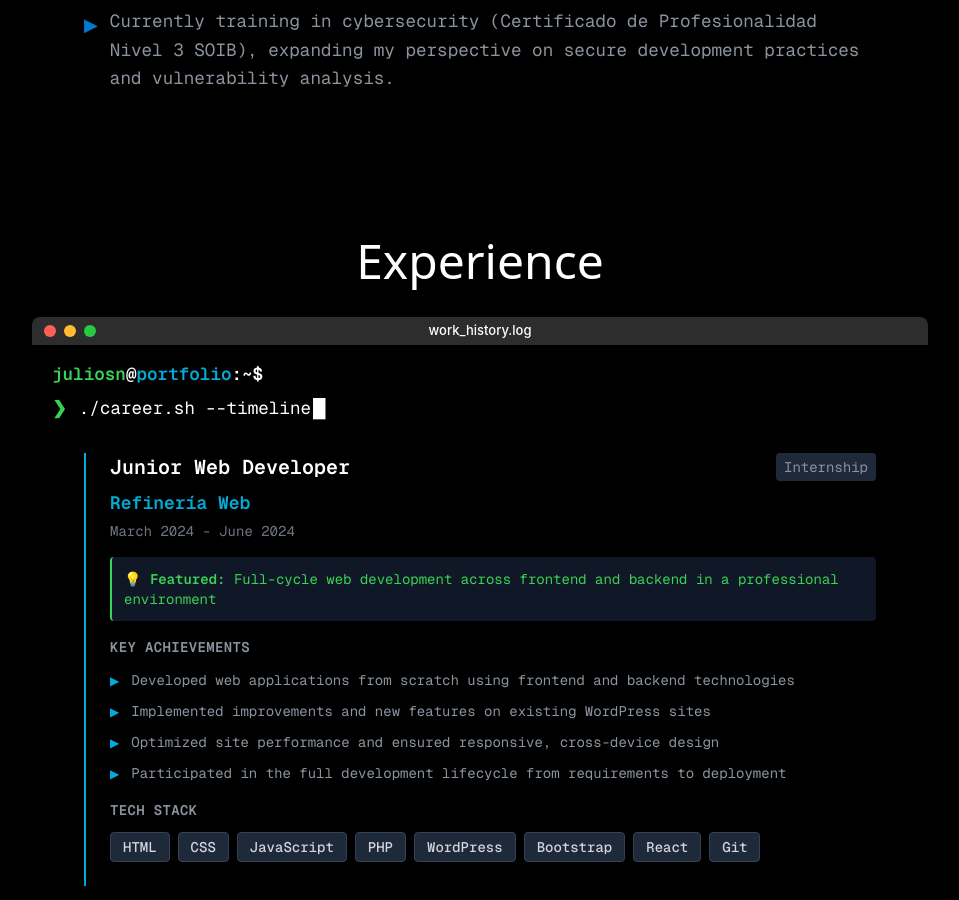
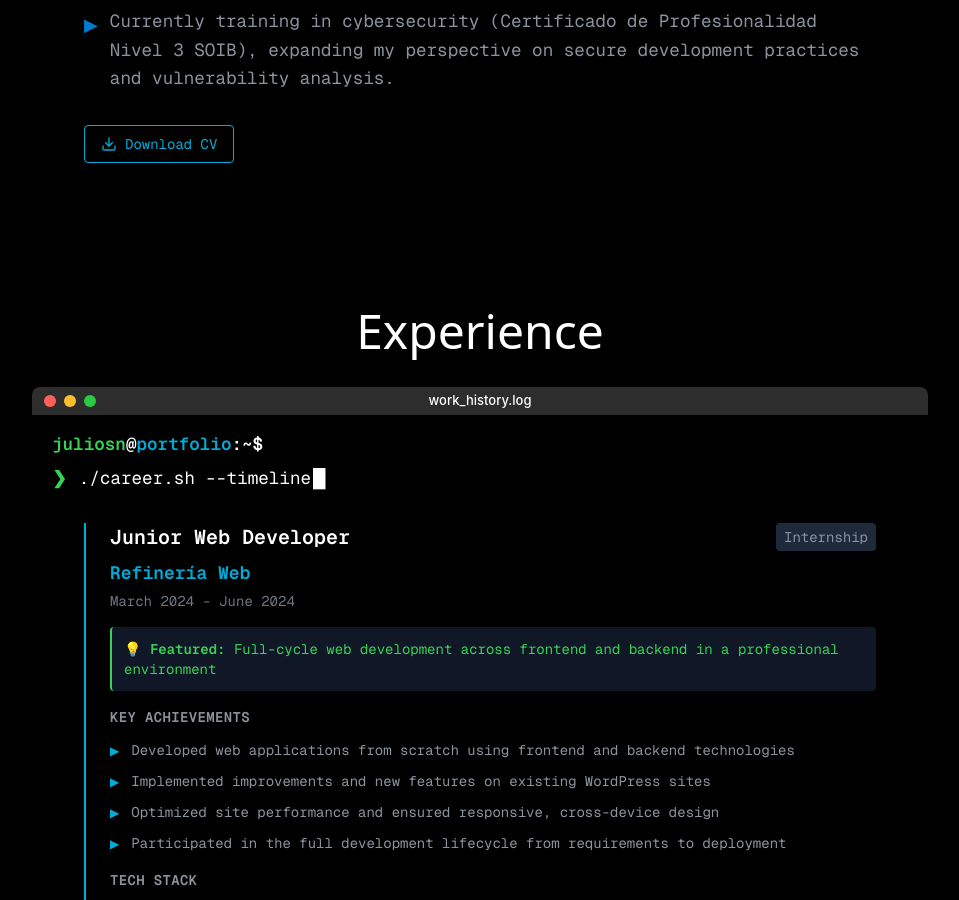
Before and after one commit to juliosnchz264/portfolio, a Next.js app: page /en in a window 1280 px wide. Shown: the part 1160-2060 px from the top of the page, without its empty margins (160-1119 px from the left). Built offline with nearby package versions, Linux system fonts and the light colour scheme.

Commit message:
feat: add CV download functionality

```diff
--- a/src/components/sections/About.tsx
+++ b/src/components/sections/About.tsx
@@ -6,6 +6,7 @@ import TerminalWindow from '@/components/TerminalWindow';
 import { ANIMATION_DELAYS } from '@/constants/animations';
 import { useAOSVisibility } from '@/hooks/useAOSVisibility';
 import { motion } from 'framer-motion';
+import { Download } from 'lucide-react';
 import { useCallback, useState } from 'react';
 import { useTranslations } from 'next-intl';
 
@@ -97,6 +98,23 @@ export default function About() {
                   </motion.div>
                 ))}
               </div>
+
+              {/* CV Download */}
+              <motion.div
+                initial={{ opacity: 0, y: 10 }}
+                animate={{ opacity: 1, y: 0 }}
+                transition={{ duration: 0.4, delay: 0.2 + highlights.length * 0.15 }}
+                className="mt-8"
+              >
+                <a
+                  href="/CV-Julio.pdf"
+                  download="CV-Julio.pdf"
+                  className="inline-flex items-center gap-2 rounded border border-gopher-blue px-4 py-2 text-sm text-gopher-blue transition-colors hover:bg-gopher-blue hover:text-black"
+                >
+                  <Download className="h-4 w-4" />
+                  {t('cv_download')}
+                </a>
+              </motion.div>
             </div>
               )}
             </TerminalWindow>
--- a/src/i18n/messages/en.json
+++ b/src/i18n/messages/en.json
@@ -36,7 +36,8 @@
           "icon": "arrow",
           "text": "Currently training in cybersecurity (Certificado de Profesionalidad Nivel 3 SOIB), expanding my perspective on secure development practices and vulnerability analysis."
         }
-      ]
+      ],
+      "cv_download": "Download CV"
     },
     "experience": {
       "terminal_command": "juliosn@portfolio:~$ ./career.sh --timeline",
--- a/src/i18n/messages/es.json
+++ b/src/i18n/messages/es.json
@@ -41,7 +41,8 @@
           "icon": "arrow",
           "text": "Actualmente en formación en ciberseguridad (Certificado de Profesionalidad Nivel 3 SOIB), ampliando mi perspectiva en prácticas de desarrollo seguro y análisis de vulnerabilidades."
         }
-      ]
+      ],
+      "cv_download": "Descargar CV"
     },
     "experience": {
       "terminal_command": "juliosn@portfolio:~$ ./career.sh --timeline",
```
Also changed, not shown: 2 other files (tests, documents, lock files or other folders).
